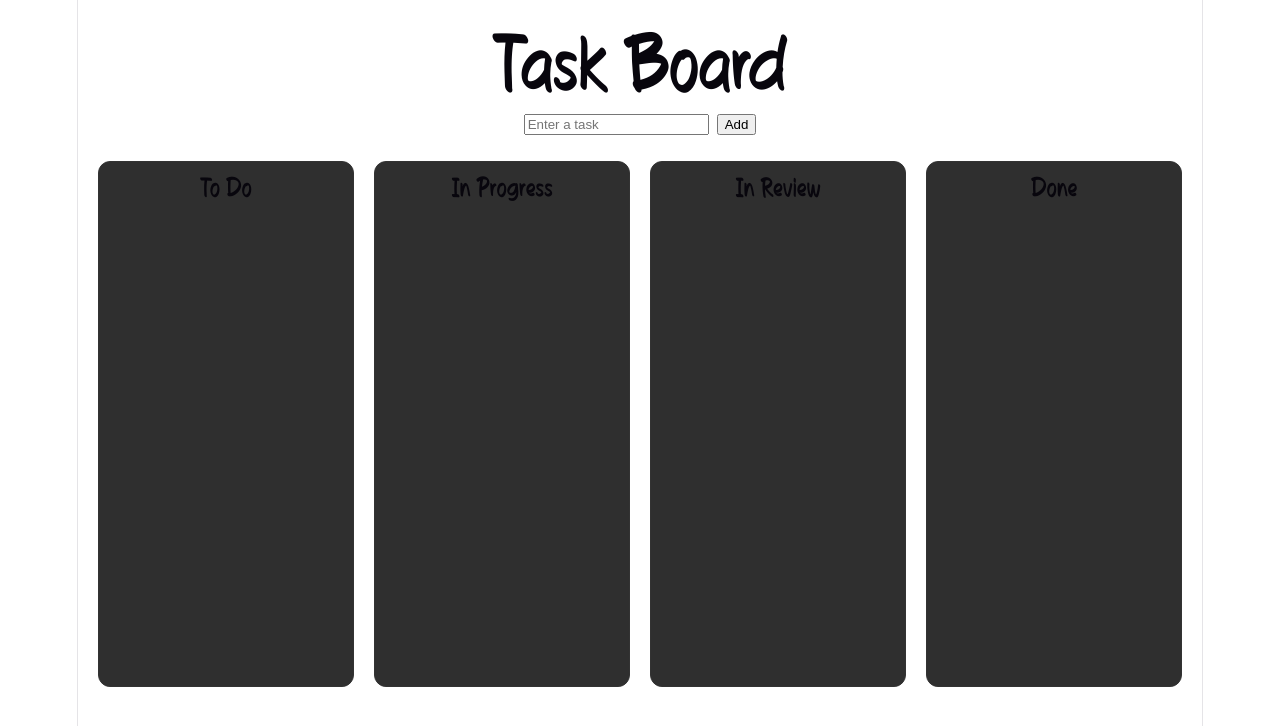
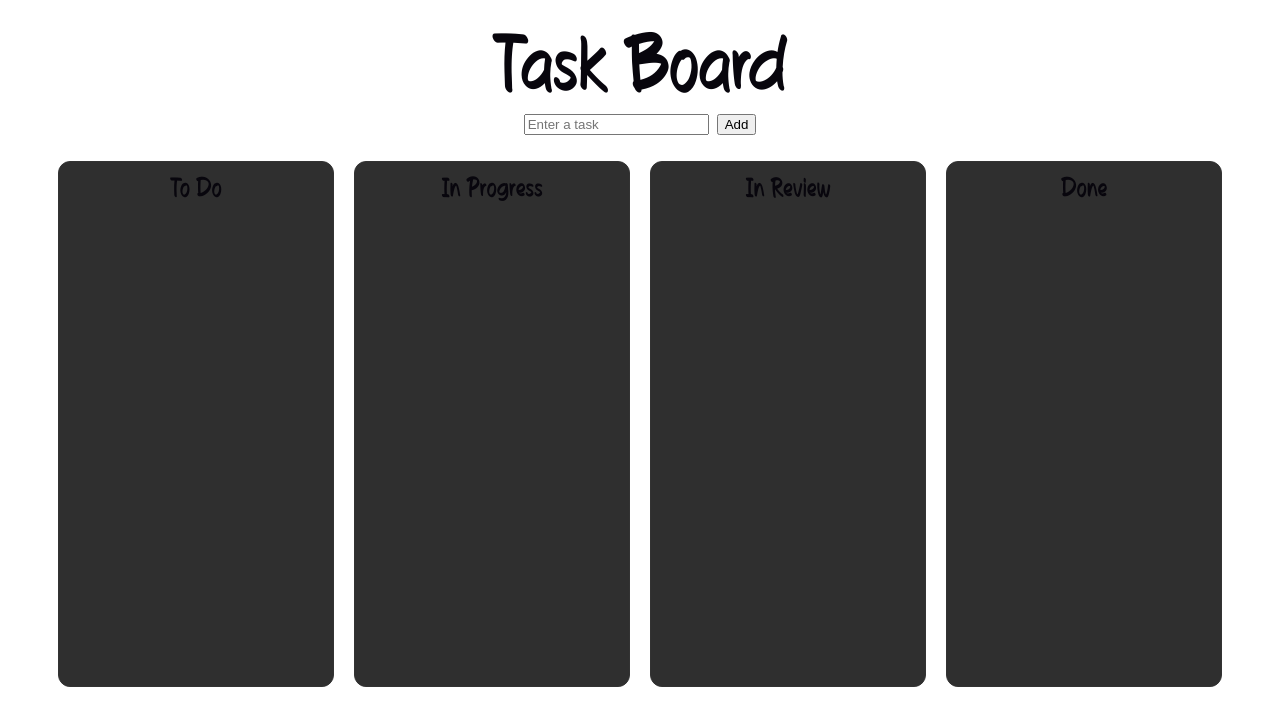
Before and after one commit to sothearn1th/NextPlay_Assessment-Kanban, a React (Vite) app: page / in a window 1280 px wide. Shown: the top 726 px of the page. Built offline with nearby package versions, Linux system fonts and the light colour scheme.

Commit message:
Layout updated.
No more black bar on the sides

```diff
--- a/src/App.tsx
+++ b/src/App.tsx
@@ -17,19 +17,6 @@ export default function App()
   const [isLoading, setLoading] = useState(false);
 
   const [error, setError] = useState("");
-
-  //const {data: {user}} = await mySupabase.auth.signInAnonymously(); //handshake with the database
-
-  //TODO: Use useEffect and fetch the tasks from the database of the user.
-  /*
-  useEffect(() =>
-  {
-      async function fetchTasks()
-      {
-
-      }
-  }, [])};
-  */
 
 
 
@@ -58,8 +45,10 @@ export default function App()
 
 
 
-
-  function deleteTask(id: string)
+  /*
+  TODO: Rewire to delete from the database
+  */
+  function deleteTask(id: string): void
   {
     const newTasks = tasks.filter((task) => task.id !== id);
     setTasks(newTasks);
--- a/src/components/column.tsx
+++ b/src/components/column.tsx
@@ -44,7 +44,7 @@ export function Column({ title, status, tasksInColumn, onDelete }: ColumnProps)
           onDelete={onDelete}
         />
       ))}
+    </div>
 
-    </div>
   );
 }
--- a/src/index.css
+++ b/src/index.css
@@ -70,11 +70,12 @@ body {
 }
 
 #root {
-  width: 1126px;
+  align-items: center;
+  width: 100%;
   max-width: 100%;
   margin: 0 auto;
   text-align: center;
-  border-inline: 1px solid var(--border);
+  border-inline: none;
   min-height: 100svh;
   display: flex;
   flex-direction: column;
--- a/src/types/task.ts
+++ b/src/types/task.ts
@@ -4,5 +4,5 @@ export type Task = {
   id: string;
   title: string;
   status: TaskStatus;
-  created_at: Date;
+  created_at: Date | string;
 };
```
Also changed, not shown: src/components/taskCard.tsx (+5 -4 lines).
